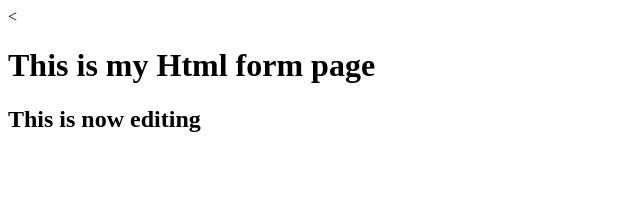
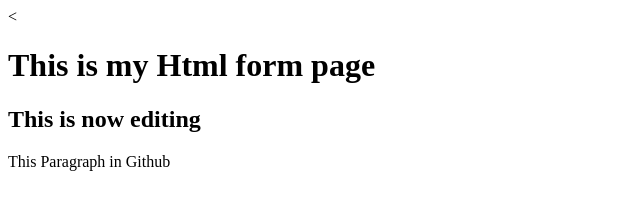
Before and after one commit to sandeepbiswalIT/GithubLearningDay1, a plain HTML site: page form.html in a window 1280 px wide. Shown: the whole page, without its empty margins (0-640 px from the left). Drawn offline with Linux system fonts and the light colour scheme.

Commit message:
Add paragraph to form.html

```diff
--- a/form.html
+++ b/form.html
@@ -12,6 +12,7 @@
     <body>
         <h1>This is my Html form page</h1>
         <h2>This is now editing</h2>
+        <p>This Paragraph in Github</p>
         <script src="" async defer></script>
     </body>
 </html>
```
